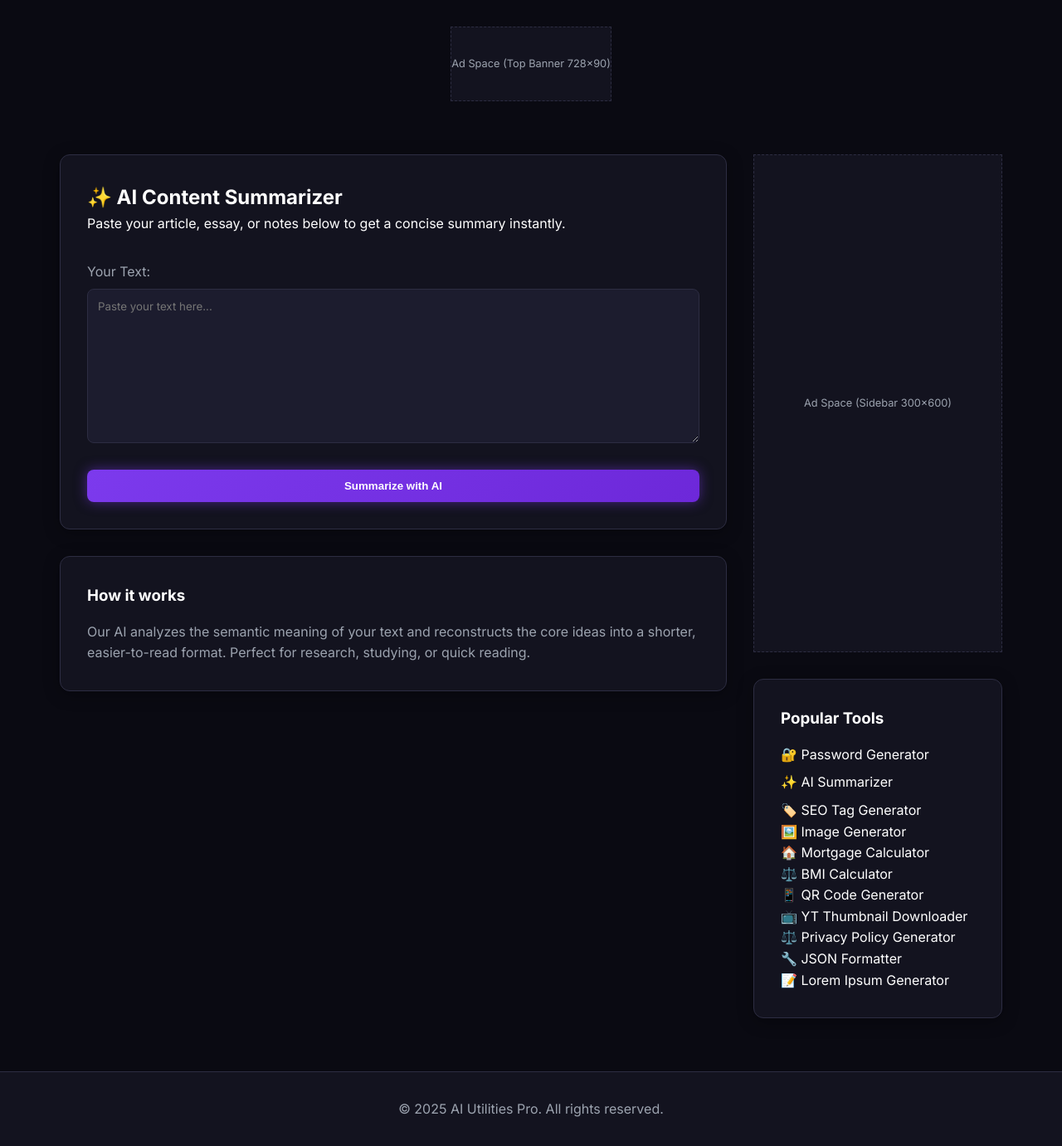
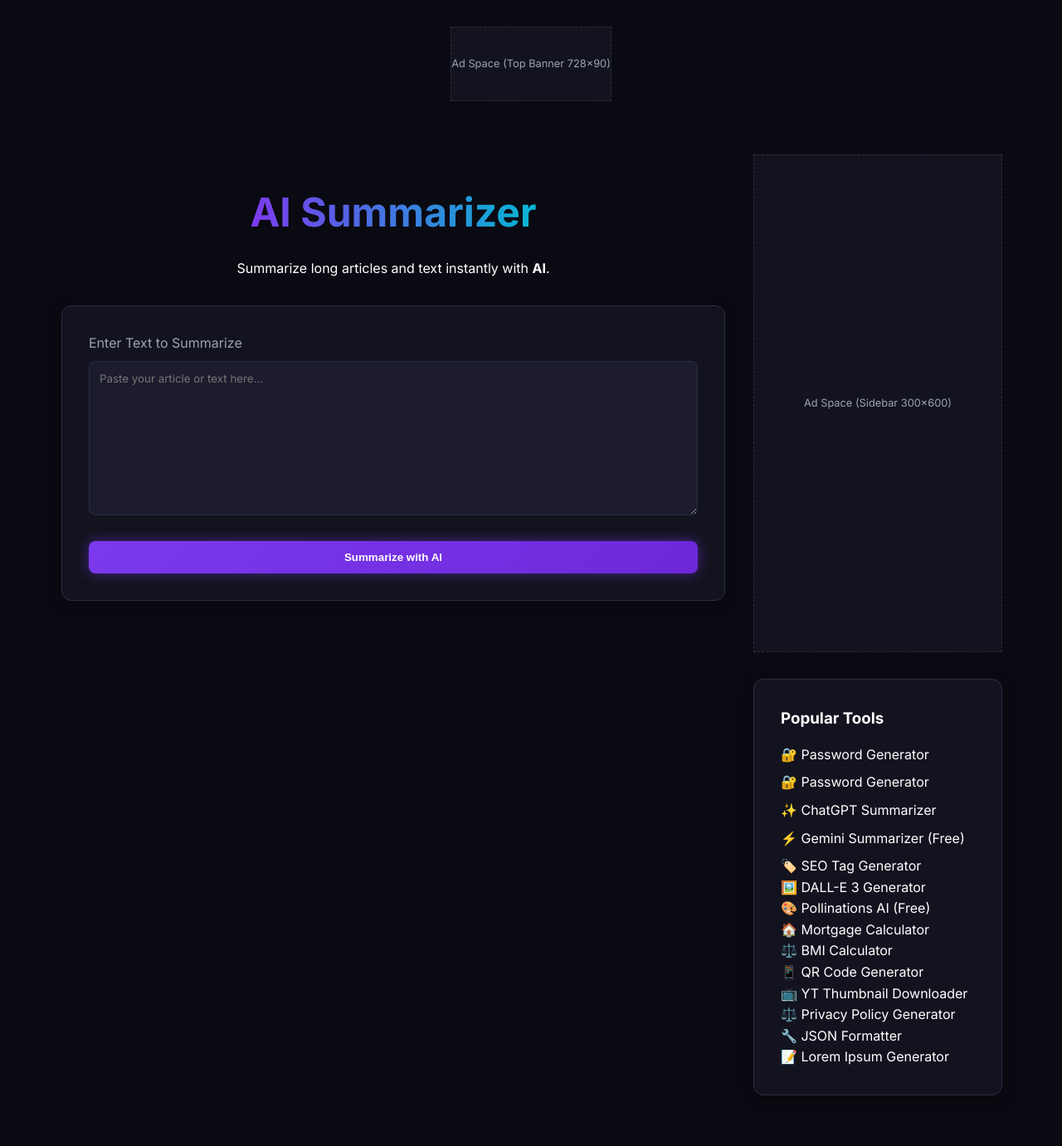
Before and after one commit to 218128/ai-utilities-pro, a PHP site: page /tools/summarizer in a window 1280 px wide. Shown: the part 110-1491 px from the top of the page at 83% size. Run offline with PHP 8.4, Linux system fonts and the light colour scheme.

Commit message:
Add SEO-driven AI tool pages

```diff
--- a/public/index.php
+++ b/public/index.php
@@ -47,12 +47,20 @@ $router->post('/tools/password-generator', 'PasswordController@index');
 
 $router->get('/tools/summarizer', 'SummarizerController@index');
 $router->post('/tools/summarizer', 'SummarizerController@index');
+$router->get('/tools/chatgpt-summarizer', 'SummarizerController@chatgpt');
+$router->post('/tools/chatgpt-summarizer', 'SummarizerController@chatgpt');
+$router->get('/tools/google-gemini-summarizer', 'SummarizerController@gemini');
+$router->post('/tools/google-gemini-summarizer', 'SummarizerController@gemini');
 
 $router->get('/tools/seo-tags', 'SeoController@index');
 $router->post('/tools/seo-tags', 'SeoController@index');
 
 $router->get('/tools/image-generator', 'ImageGeneratorController@index');
 $router->post('/tools/image-generator', 'ImageGeneratorController@index');
+$router->get('/tools/dalle-3-image-generator', 'ImageGeneratorController@dalle');
+$router->post('/tools/dalle-3-image-generator', 'ImageGeneratorController@dalle');
+$router->get('/tools/pollinations-ai-image-generator', 'ImageGeneratorController@pollinations');
+$router->post('/tools/pollinations-ai-image-generator', 'ImageGeneratorController@pollinations');
 
 $router->get('/tools/mortgage-calculator', 'MortgageController@index');
 $router->post('/tools/mortgage-calculator', 'MortgageController@index');
--- a/src/Controllers/SummarizerController.php
+++ b/src/Controllers/SummarizerController.php
@@ -3,7 +3,23 @@
 namespace App\Controllers;
 
 class SummarizerController {
+
+    // Route: /tools/chatgpt-summarizer
+    public function chatgpt() {
+        $this->renderPage('ChatGPT', 'gpt-3.5-turbo');
+    }
+
+    // Route: /tools/google-gemini-summarizer
+    public function gemini() {
+        $this->renderPage('Google Gemini', 'gemini-pro');
+    }
+
+    // Legacy Route: /tools/summarizer (Defaults to ChatGPT)
     public function index() {
+        $this->renderPage('AI', 'gpt-3.5-turbo');
+    }
+
+    private function renderPage($providerName, $model) {
         $summary = '';
         $inputText = '';
         $error = '';
@@ -14,28 +30,69 @@ class SummarizerController {
             if (empty($inputText)) {
                 $error = "Please enter some text to summarize.";
             } else {
-                $summary = $this->callOpenAI($inputText);
+                if ($model === 'gemini-pro') {
+                    $summary = $this->callGemini($inputText);
+                } else {
+                    $summary = $this->callOpenAI($inputText);
+                }
+
                 if (!$summary) {
                     $error = "Failed to generate summary. Please check your API key or try again later.";
                 }
             }
         }
 
+        // Dynamic View Data
+        $pageTitle = "$providerName Summarizer - Free Online Tool";
+        $pageDescription = "Summarize text instantly using $providerName. Free, fast, and accurate AI summaries.";
+        $formAction = $_SERVER['REQUEST_URI']; // Post back to the same URL
+
         ob_start();
-        require __DIR__ . '/../Views/summarizer.php';
+        ?>
+        <div class="tool-container">
+            <div class="hero" style="padding: 2rem 0;">
+                <h1><span class="gradient-text"><?= htmlspecialchars($providerName) ?> Summarizer</span></h1>
+                <p>Summarize long articles and text instantly with <strong><?= htmlspecialchars($providerName) ?></strong>.</p>
+            </div>
+
+            <div class="card" style="max-width: 800px; margin: 0 auto;">
+                <form method="post" action="<?= htmlspecialchars($formAction) ?>">
+                    <div class="form-group">
+                        <label for="text">Enter Text to Summarize</label>
+                        <textarea id="text" name="text" rows="10" placeholder="Paste your article or text here..." required><?= htmlspecialchars($inputText) ?></textarea>
+                    </div>
+                    <button type="submit" class="btn btn-primary" style="width: 100%;">Summarize with <?= htmlspecialchars($providerName) ?></button>
+                </form>
+
+                <?php if ($error): ?>
+                    <div style="margin-top: 1rem; color: #ef4444; text-align: center;">
+                        <?= htmlspecialchars($error) ?>
+                    </div>
+                <?php endif; ?>
+
+                <?php if ($summary): ?>
+                    <div style="margin-top: 2rem;">
+                        <h3 style="margin-bottom: 1rem;">Summary Result</h3>
+                        <div style="background: var(--bg-dark); padding: 1.5rem; border-radius: 8px; border: 1px solid var(--border-color); line-height: 1.6;">
+                            <?= nl2br(htmlspecialchars($summary)) ?>
+                        </div>
+                        <button onclick="navigator.clipboard.writeText(`<?= addslashes($summary) ?>`)" class="btn btn-secondary" style="margin-top: 1rem;">Copy Summary</button>
+                    </div>
+                <?php endif; ?>
+            </div>
+        </div>
+        <?php
         $content = ob_get_clean();
 
-        $title = "AI Content Summarizer - AI Utilities Pro";
-        $description = "Summarize long articles and text instantly with our advanced AI tool.";
+        $title = $pageTitle;
+        $description = $pageDescription;
 
         require __DIR__ . '/../../templates/layout.php';
     }
 
     private function callOpenAI($text) {
         $apiKey = getenv('OPENAI_API_KEY');
-        if (!$apiKey) {
-            return "Error: OPENAI_API_KEY not set.";
-        }
+        if (!$apiKey) return "Error: OPENAI_API_KEY not set.";
 
         $url = 'https://api.openai.com/v1/chat/completions';
         $data = [
@@ -44,7 +101,7 @@ class SummarizerController {
                 ['role' => 'system', 'content' => 'You are a helpful assistant that summarizes text concisely.'],
                 ['role' => 'user', 'content' => "Summarize the following text:\n\n" . $text]
             ],
-            'max_tokens' => 150
+            'max_tokens' => 300
         ];
 
         $ch = curl_init($url);
@@ -65,12 +122,40 @@ class SummarizerController {
             $result = json_decode($response, true);
             return $result['choices'][0]['message']['content'] ?? null;
         } else {
-            // Log the error for debugging
-            error_log("OpenAI API Error: HTTP $httpCode - Response: $response - Curl Error: $curlError");
-            return "Error: HTTP $httpCode. " . ($curlError ? "Curl: $curlError" : "Check logs.");
+            error_log("OpenAI Error: $httpCode - $response - $curlError");
+            return "Error: HTTP $httpCode. Check logs.";
         }
+    }
 
-        return null;
+    private function callGemini($text) {
+        $apiKey = getenv('GOOGLE_API_KEY');
+        if (!$apiKey) return "Error: GOOGLE_API_KEY not set.";
+
+        $url = "https://generativelanguage.googleapis.com/v1beta/models/gemini-pro:generateContent?key=" . $apiKey;
+        $data = [
+            'contents' => [
+                ['parts' => [['text' => "Summarize the following text:\n\n" . $text]]]
+            ]
+        ];
+
+        $ch = curl_init($url);
+        curl_setopt($ch, CURLOPT_RETURNTRANSFER, true);
+        curl_setopt($ch, CURLOPT_POST, true);
+        curl_setopt($ch, CURLOPT_POSTFIELDS, json_encode($data));
+        curl_setopt($ch, CURLOPT_HTTPHEADER, ['Content-Type: application/json']);
+
+        $response = curl_exec($ch);
+        $httpCode = curl_getinfo($ch, CURLINFO_HTTP_CODE);
+        $curlError = curl_error($ch);
+        curl_close($ch);
+
+        if ($httpCode === 200) {
+            $result = json_decode($response, true);
+            return $result['candidates'][0]['content']['parts'][0]['text'] ?? null;
+        } else {
+            error_log("Gemini Error: $httpCode - $response - $curlError");
+            return "Error: HTTP $httpCode. Check logs.";
+        }
     }
 }
 ?>
--- a/templates/layout.php
+++ b/templates/layout.php
@@ -56,9 +56,12 @@
                 <h3>Popular Tools</h3>
                 <ul style="list-style: none; margin-top: 1rem;">
                     <li style="margin-bottom: 0.5rem;"><a href="/tools/password-generator">🔐 Password Generator</a></li>
-                    <li style="margin-bottom: 0.5rem;"><a href="/tools/summarizer">✨ AI Summarizer</a></li>
+                    <li style="margin-bottom: 0.5rem;"><a href="/tools/password-generator">🔐 Password Generator</a></li>
+                    <li style="margin-bottom: 0.5rem;"><a href="/tools/chatgpt-summarizer">✨ ChatGPT Summarizer</a></li>
+                    <li style="margin-bottom: 0.5rem;"><a href="/tools/google-gemini-summarizer">⚡ Gemini Summarizer (Free)</a></li>
                     <li><a href="/tools/seo-tags">🏷️ SEO Tag Generator</a></li>
-                    <li><a href="/tools/image-generator">🖼️ Image Generator</a></li>
+                    <li><a href="/tools/dalle-3-image-generator">🖼️ DALL-E 3 Generator</a></li>
+                    <li><a href="/tools/pollinations-ai-image-generator">🎨 Pollinations AI (Free)</a></li>
                     <li><a href="/tools/mortgage-calculator">🏠 Mortgage Calculator</a></li>
                     <li><a href="/tools/bmi-calculator">⚖️ BMI Calculator</a></li>
                     <li><a href="/tools/qr-code-generator">📱 QR Code Generator</a></li>
```
Also changed, not shown: src/Controllers/ImageGeneratorController.php (+42 -11 lines).
